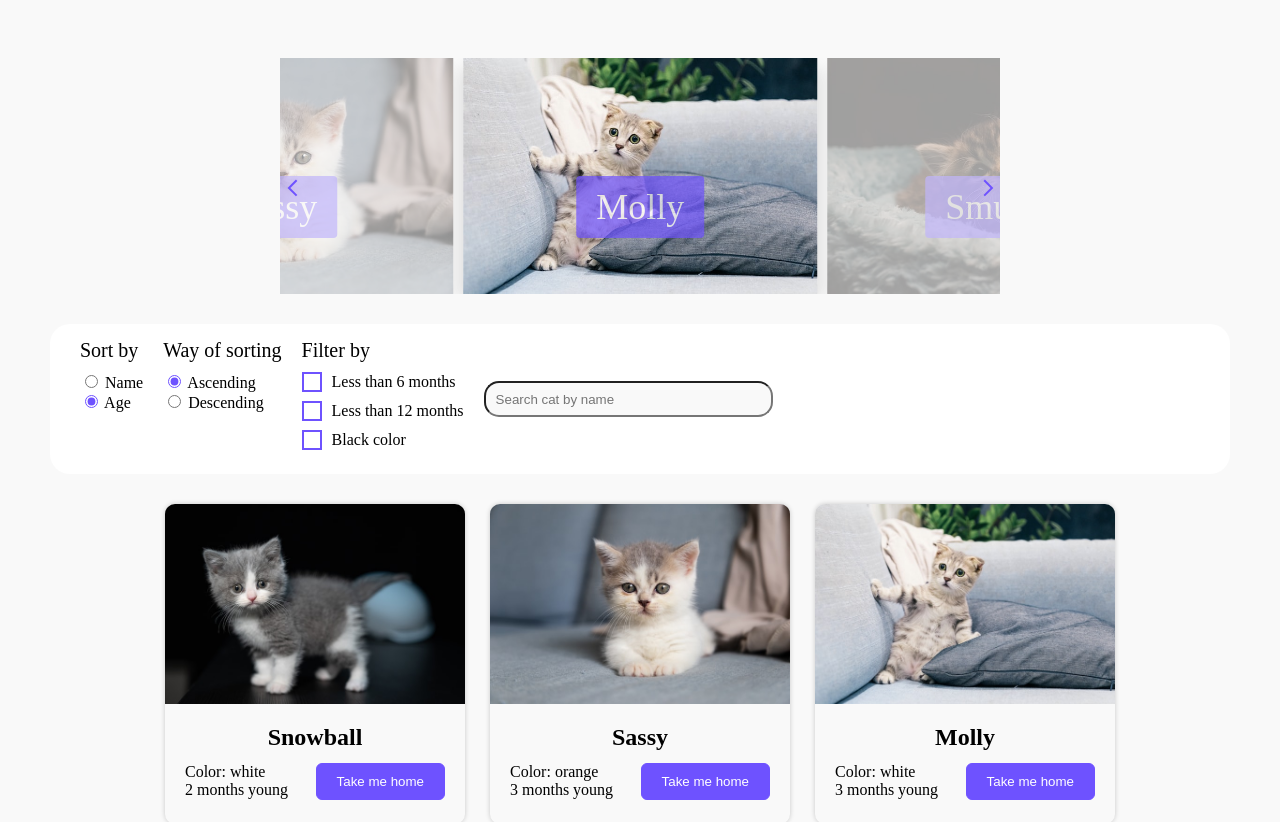
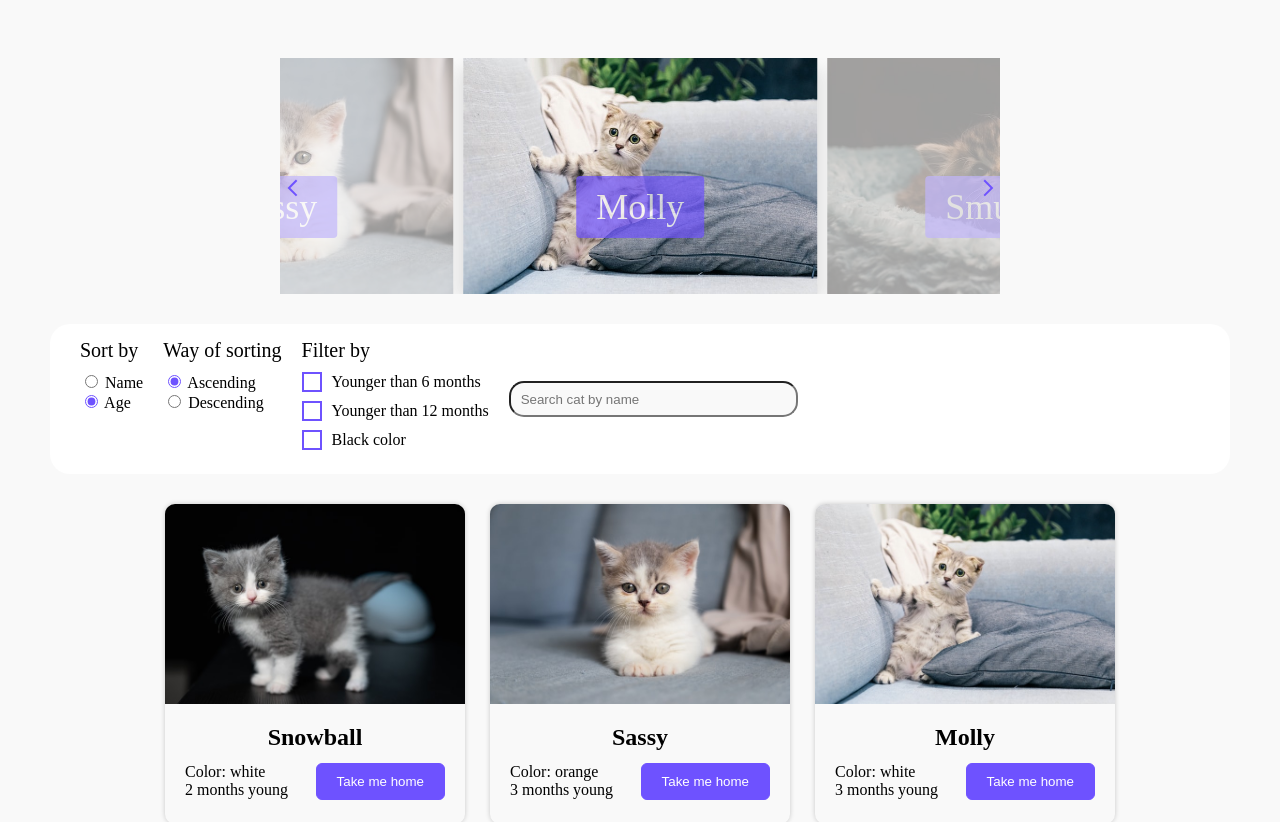
Before and after one commit to salemvelic/cat-shelter, a Vue app: page / in a window 1280 px wide. Shown: the top 822 px of the page. Built offline with nearby package versions, Linux system fonts and the light colour scheme.

Commit message:
Change filter label

```diff
--- a/src/components/CardsContainer.vue
+++ b/src/components/CardsContainer.vue
@@ -56,7 +56,7 @@
             <label
               for="check1"
               :class="{ 'checked': filters.lessThanSixMonths }"
-            ><span />Less than 6 months</label>
+            ><span />Younger than 6 months</label>
           </li>
           <li class="checkbox">
             <input
@@ -68,7 +68,7 @@
             <label
               for="check2"
               :class="{ 'checked': filters.lessThanTwelveMonths }"
-            ><span />Less than 12 months</label>
+            ><span />Younger than 12 months</label>
           </li>
           <li class="checkbox">
             <input
```
